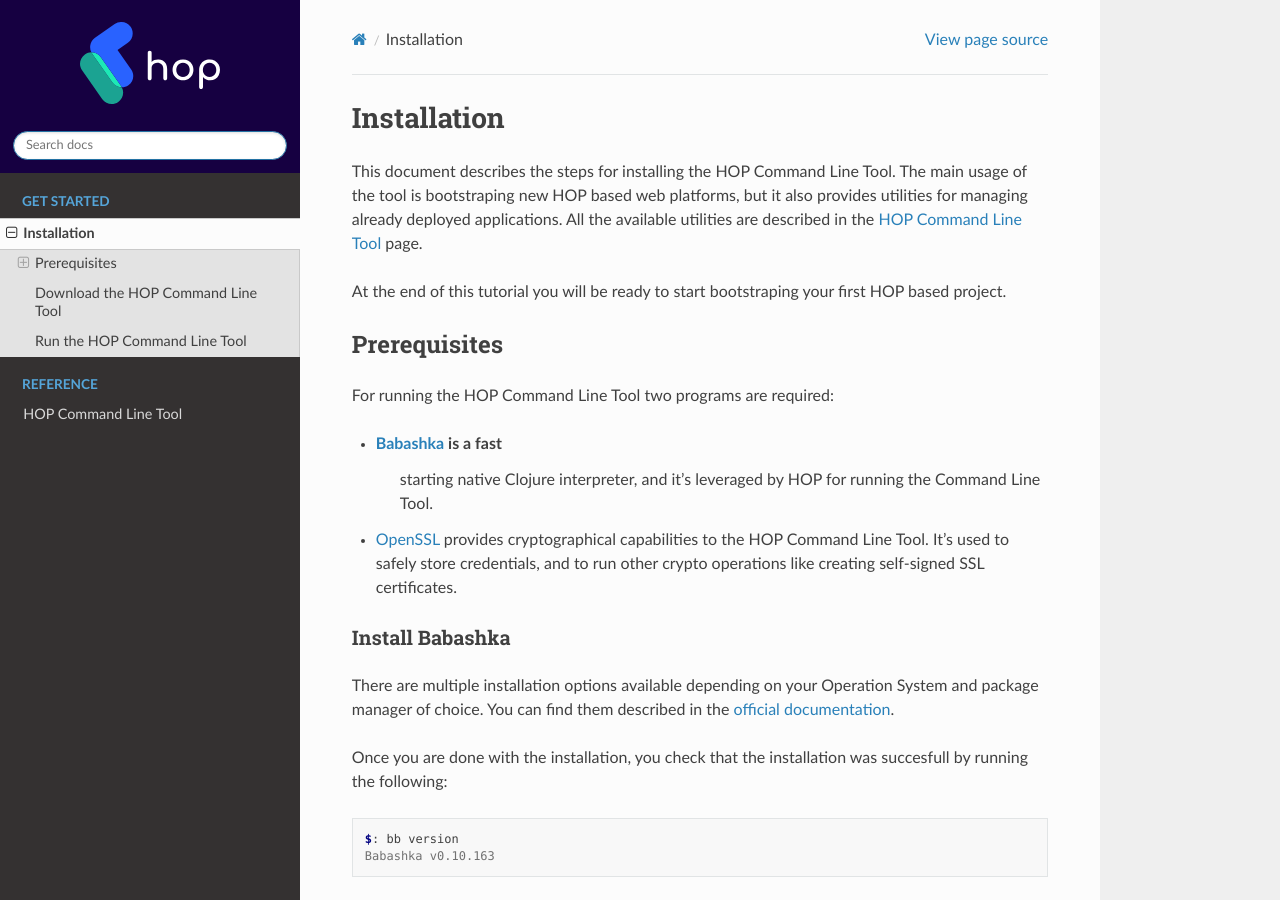
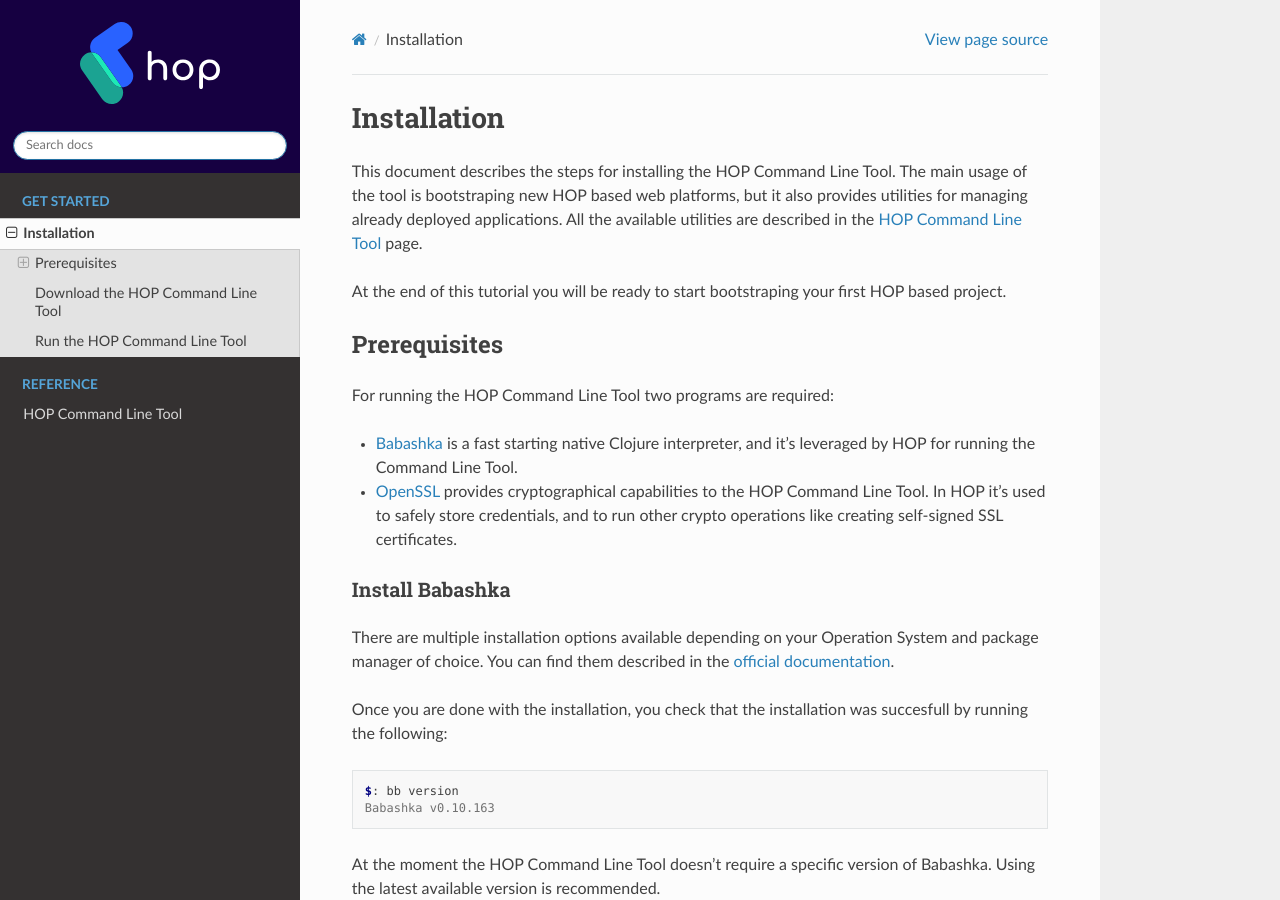
Before and after one commit to gethop-dev/hop-documentation, a Sphinx documentation site: the page built from docs/source/get-started/installation/main.rst, in a window 1280 px wide and 900 px high. Built offline with Sphinx 7.4.7 and the Read the Docs theme 2.0.0, drawn with Linux system fonts in a browser that asks for light colours; some of the changed text lies outside the part shown.

Commit message:
More format fixes in the installation steps

```diff
--- a/docs/source/get-started/installation/main.rst
+++ b/docs/source/get-started/installation/main.rst
@@ -16,12 +16,12 @@
 For running the HOP Command Line Tool two programs are required:
 
 * `Babashka <https://github.com/babashka/babashka>`_ is a fast
-   starting native Clojure interpreter, and it's leveraged by HOP for
-   running the Command Line Tool.
+  starting native Clojure interpreter, and it's leveraged by HOP for
+  running the Command Line Tool.
 * `OpenSSL <https://www.openssl.org/>`_ provides cryptographical
-  capabilities to the HOP Command Line Tool. It's used to safely store
-  credentials, and to run other crypto operations like creating
-  self-signed SSL certificates.
+  capabilities to the HOP Command Line Tool. In HOP it's used to
+  safely store credentials, and to run other crypto operations like
+  creating self-signed SSL certificates.
 
 Install Babashka
 ++++++++++++++++
@@ -92,7 +92,7 @@
 jar file that can be run from the command line using Babashka.
 
 The mentioned file can be downloaded from the `Github Releases
-section`_. Download the ``hop-cli.jar` file from the latest available
+section`_. Download the ``hop-cli.jar`` file from the latest available
 release, and place it in the directory in which you will run the tool.
 
 .. _Github Releases section: https://github.com/gethop-dev/hop-cli/releases
--- a/docs/source/index.rst
+++ b/docs/source/index.rst
@@ -9,11 +9,13 @@
 --------
 
 .. toctree::
+   :maxdepth: 2
    :caption: Get started
 
    /get-started/installation/main
 
 .. toctree::
+   :maxdepth: 2
    :caption: Reference
 
    /reference/hop-cli/main
```
